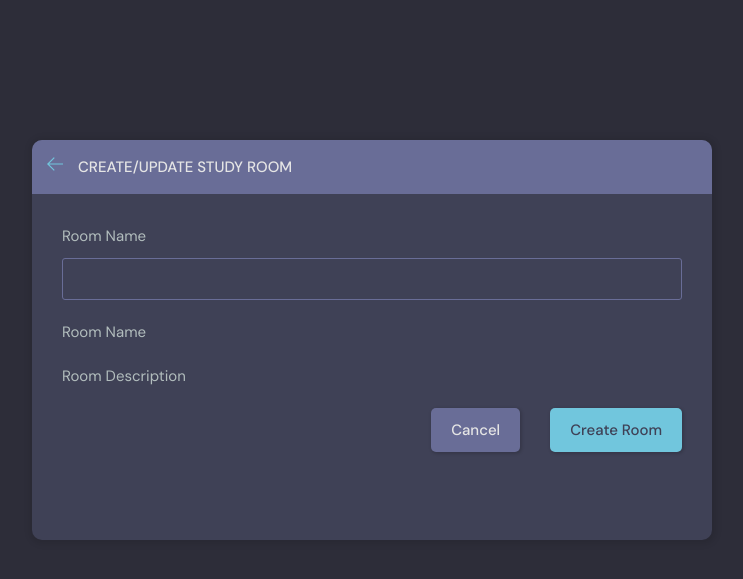
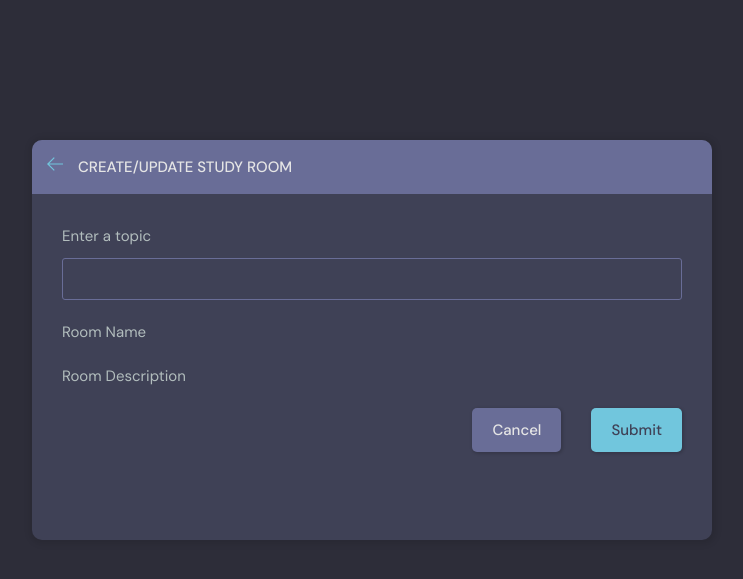
Before and after one commit to jsumit649/studybuddy, a Django app: template base/templates/base/room_form.html in a window 1280 px wide. Shown: the part 76-655 px from the top of the page, without its empty margins (268-1011 px from the left). Run offline with Django 5.2, Linux system fonts and the light colour scheme; the template is opened without the code that fills it, so the values that code supplies are empty.

Commit message:
done with create room form

```diff
--- a/base/templates/base/room_form.html
+++ b/base/templates/base/room_form.html
@@ -24,8 +24,8 @@
 
 
             <div class="form__group">
-              <label for="room_topic">Room Name</label>
-              <input required type="text" name = "topic" list="topic-list"/>
+              <label for="room_topic">Enter a topic</label>
+              <input required type="text" value="{{room.topic.name}}" name = "topic" list="topic-list"/>
               <datalist id="topic-list">
                 <select id="room_topic">
                   {% for topic in topics %}
@@ -62,7 +62,7 @@
 
             <div class="form__action">
               <a class="btn btn--dark" href="index.html">Cancel</a>
-              <button class="btn btn--main" type="submit">Create Room</button>
+              <button class="btn btn--main" type="submit">Submit</button>
             </div>
           </form>
         </div>
```
Also changed, not shown: base/views.py (+8 -5 lines).
